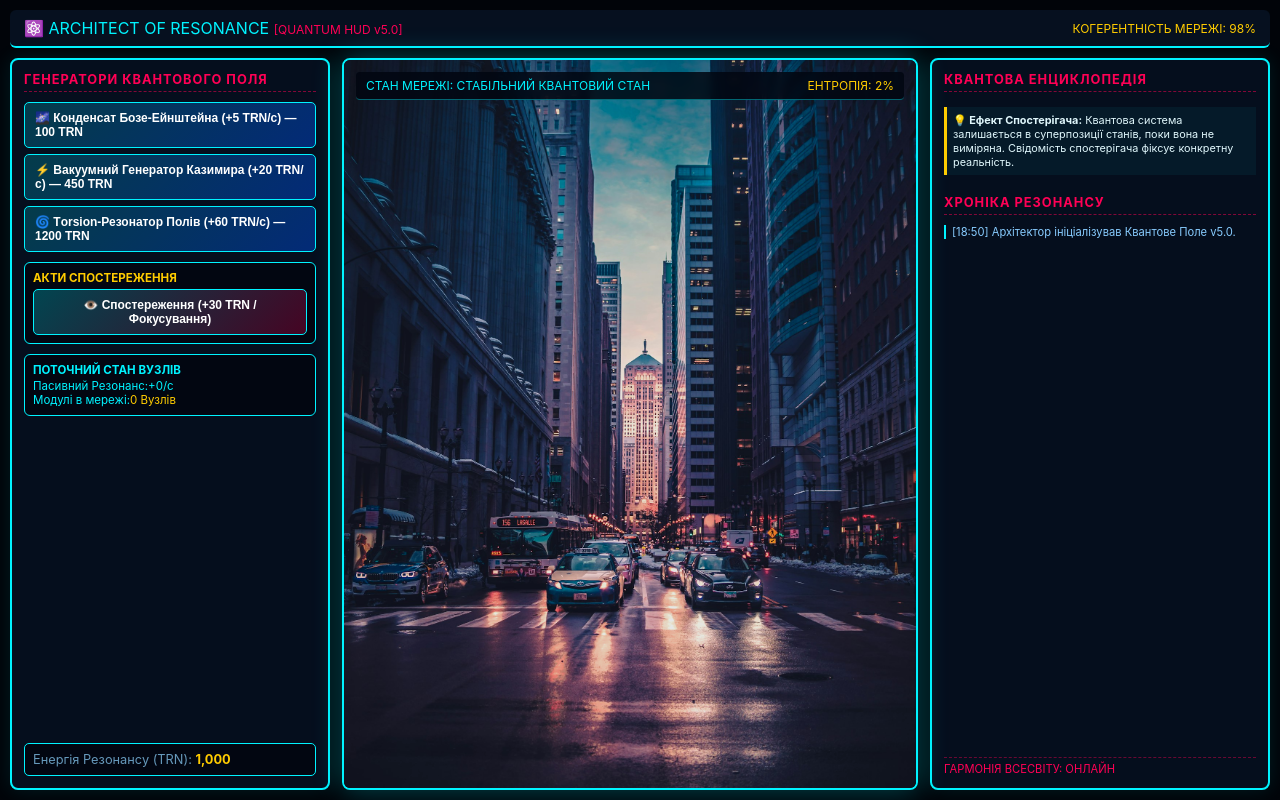
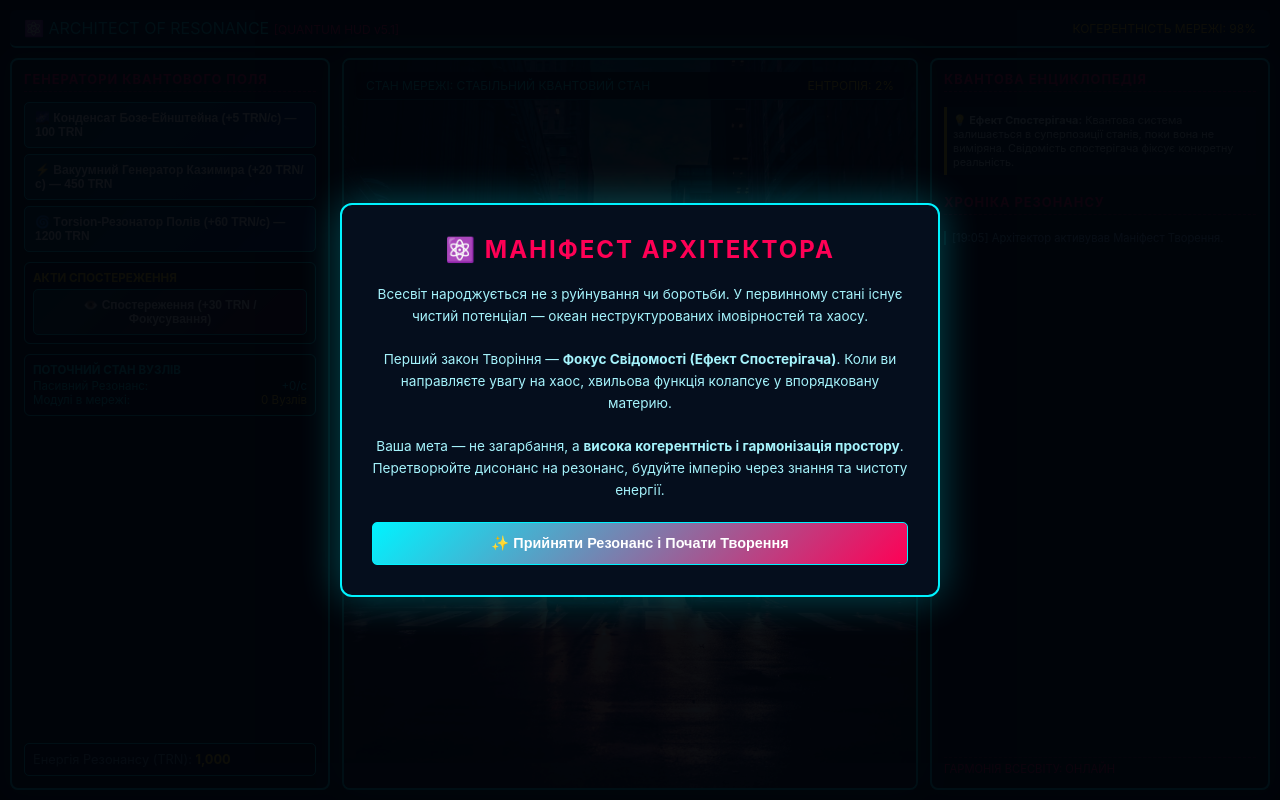
Before and after one commit to tymo1003-spec/trine-empire, a website: page public/hud-v5.html in a window 1280 px wide. Drawn offline with Linux system fonts and the light colour scheme.

Commit message:
Fix syntax error and deploy HUD v5.1 with Genesis intro and fixed Chronicle log

```diff
--- a/public/hud-v5.html
+++ b/public/hud-v5.html
@@ -2,7 +2,7 @@
 <html lang="uk">
 <head>
     <meta charset="UTF-8">
-    <title>ARCHITECT OF RESONANCE - HUD v5.0</title>
+    <title>ARCHITECT OF RESONANCE - HUD v5.1</title>
     <style>
         * { box-sizing: border-box; }
         body {
@@ -44,6 +44,12 @@
             box-shadow: 0 0 20px rgba(0, 243, 255, 0.1);
             overflow-y: auto;
         }
+        .right-panel {
+            display: flex;
+            flex-direction: column;
+            height: 100%;
+            overflow: hidden;
+        }
         .panel-title {
             font-size: 0.8rem;
             color: #ff0055;
@@ -75,8 +81,6 @@
             padding: 8px;
             font-size: 0.72rem;
         }
-
-        /* ПАНОРАМА ТА КВАНТОВИЙ ШУМ */
         .city-container {
             position: relative;
             display: flex;
@@ -94,7 +98,6 @@
             background: url('/assets/megacity.jpg') center/cover no-repeat;
             z-index: 0;
             filter: contrast(1.15) brightness(0.9);
-            transition: filter 0.5s ease;
         }
         .quantum-noise {
             position: absolute;
@@ -123,8 +126,6 @@
             padding: 6px 10px;
             border-radius: 4px;
         }
-
-        /* МІНІ-ГРА ГАРМОНІЗАЦІЇ */
         .dissonance-panel {
             position: absolute;
             bottom: 20px;
@@ -140,7 +141,6 @@
             box-shadow: 0 0 20px rgba(255, 0, 85, 0.5);
         }
         .dissonance-panel.active { display: block; }
-
         .slider-container {
             margin: 10px 0;
             display: flex;
@@ -148,10 +148,15 @@
             gap: 10px;
         }
         input[type=range] { flex: 1; }
-
         .chronicle-log {
-            font-size: 0.7rem; color: #88ccff; overflow-y: auto; flex: 1;
-            display: flex; flex-direction: column; gap: 5px; max-height: 140px;
+            font-size: 0.7rem;
+            color: #88ccff;
+            overflow-y: auto;
+            flex: 1;
+            display: flex;
+            flex-direction: column;
+            gap: 5px;
+            margin-top: 6px;
         }
         .log-item { border-left: 2px solid #00f3ff; padding-left: 6px; }
         .encyclopedia-card {
@@ -161,17 +166,52 @@
             margin-top: 5px;
             font-size: 0.68rem;
             color: #e0f7fc;
+            flex-shrink: 0;
         }
+        .intro-overlay {
+            position: fixed;
+            top: 0; left: 0; width: 100%; height: 100%;
+            background: rgba(1, 4, 9, 0.95);
+            z-index: 100;
+            display: flex;
+            justify-content: center;
+            align-items: center;
+            padding: 20px;
+        }
+        .intro-card {
+            background: #050e1d;
+            border: 2px solid #00f3ff;
+            border-radius: 12px;
+            padding: 30px;
+            max-width: 600px;
+            text-align: center;
+            box-shadow: 0 0 40px rgba(0, 243, 255, 0.3);
+        }
+        .intro-card h2 { color: #ff0055; margin-top: 0; letter-spacing: 2px; }
+        .intro-card p { font-size: 0.85rem; color: #a5f3fc; line-height: 1.6; margin-bottom: 20px; }
     </style>
 </head>
 <body>
+    <div class="intro-overlay" id="introModal">
+        <div class="intro-card">
+            <h2>⚛️ МАНІФЕСТ АРХІТЕКТОРА</h2>
+            <p>
+                Всесвіт народжується не з руйнування чи боротьби. У первинному стані існує чистий потенціал — океан неструктурованих імовірностей та хаосу.<br><br>
+                Перший закон Творіння — <b>Фокус Свідомості (Ефект Спостерігача)</b>. Коли ви направляєте увагу на хаос, хвильова функція колапсує у впорядковану материю.<br><br>
+                Ваша мета — не загарбання, а <b>висока когерентність і гармонізація простору</b>. Перетворюйте дисонанс на резонанс, будуйте імперію через знання та чистоту енергії.
+            </p>
+            <button id="startGenesisBtn" style="width: 100%; text-align: center; padding: 12px; background: linear-gradient(135deg, #00f3ff, #ff0055); color: #fff; font-size: 0.9rem;">
+                ✨ Прийняти Резонанс і Почати Творення
+            </button>
+        </div>
+    </div>
+
     <header>
-        <div>⚛️ ARCHITECT OF RESONANCE <span style="color: #ff0055; font-size: 0.75rem;">[QUANTUM HUD v5.0]</span></div>
+        <div>⚛️ ARCHITECT OF RESONANCE <span style="color: #ff0055; font-size: 0.75rem;">[QUANTUM HUD v5.1]</span></div>
         <div style="font-size: 0.75rem; color: #ffcc00;">КОГЕРЕНТНІСТЬ МЕРЕЖІ: <span id="coherenceVal">98%</span></div>
     </header>
 
     <div class="main-layout">
-        <!-- ЛІВА КОЛОНКА: ГЕНЕРАТОРИ НЕГЕНТРОПІЇ -->
         <div class="panel">
             <div class="panel-title">ГЕНЕРАТОРИ КВАНТОВОГО ПОЛЯ</div>
             <div style="display: flex; flex-direction: column; gap: 6px;">
@@ -189,8 +229,8 @@
 
             <div class="widget-box">
                 <div style="color:#00f3ff; font-weight:bold; margin-bottom: 2px;">ПОТОЧНИЙ СТАН ВУЗЛІВ</div>
-                <div style="display:flex; justify-style:space-between;"><span>Пасивний Резонанс:</span><span id="incomeRate" style="color:#00f3ff;">+0/с</span></div>
-                <div style="display:flex; justify-style:space-between;"><span>Модулі в мережі:</span><span id="modulesCounter" style="color:#ffcc00;">0 Вузлів</span></div>
+                <div style="display:flex; justify-content:space-between;"><span>Пасивний Резонанс:</span><span id="incomeRate" style="color:#00f3ff;">+0/с</span></div>
+                <div style="display:flex; justify-content:space-between;"><span>Модулі в мережі:</span><span id="modulesCounter" style="color:#ffcc00;">0 Вузлів</span></div>
             </div>
 
             <div style="margin-top: auto; font-size: 0.8rem; color: #6699bb; background: #020611; padding: 8px; border-radius: 5px; border: 1px solid #00f3ff;">
@@ -198,7 +238,6 @@
             </div>
         </div>
 
-        <!-- ЦЕНТР: ПАНОРАМА ТА МІНІ-ГРА ГАРМОНІЗАЦІЇ -->
         <div class="city-container">
             <div class="city-viewport" id="viewport"></div>
             <div class="quantum-noise" id="quantumNoise"></div>
@@ -208,12 +247,11 @@
                 <span style="color: #ffcc00;">ЕНТРОПІЯ: <span id="entropyVal">2%</span></span>
             </div>
 
-            <!-- Інтерактивна панель боротьби з дисонансом -->
             <div class="dissonance-panel" id="dissonancePanel">
                 <div style="color:#ff0055; font-weight:bold; font-size:0.8rem;">⚠️ ДЕСТРУКТИВНИЙ ФАЗОВИЙ ЗСУВ</div>
                 <div style="font-size:0.7rem; margin-top:4px; color:#e0f7fc;">Підлаштуйте частоту резонатора для погашення дисонансу:</div>
                 <div class="slider-container">
-                    <span style="font-size:0.7rem;">432 Hz</span>
+                    <span style="font-size:0.7rem;">400 Hz</span>
                     <input type="range" id="freqSlider" min="400" max="500" value="410">
                     <span style="font-size:0.7rem;">Ціль: <span id="targetFreq">468</span> Hz</span>
                 </div>
@@ -221,8 +259,7 @@
             </div>
         </div>
 
-        <!-- ПРАВА КОЛОНКА: КВАНТОВА ЕНЦИКЛОПЕДІЯ -->
-        <div class="panel">
+        <div class="panel right-panel">
             <div class="panel-title">КВАНТОВА ЕНЦИКЛОПЕДІЯ</div>
             <div id="encyclopediaBox">
                 <div class="encyclopedia-card">
@@ -232,10 +269,10 @@
 
             <div class="panel-title" style="margin-top: 10px;">ХРОНІКА РЕЗОНАНСУ</div>
             <div class="chronicle-log" id="chronicleLog">
-                <div class="log-item">[18:50] Архітектор ініціалізував Квантове Поле v5.0.</div>
+                <div class="log-item">[19:05] Архітектор активував Маніфест Творення.</div>
             </div>
 
-            <div style="font-size: 0.7rem; color: #ff0055; border-top: 1px dashed rgba(255,0,85,0.4); padding-top: 4px; margin-top: auto;">
+            <div style="font-size: 0.7rem; color: #ff0055; border-top: 1px dashed rgba(255,0,85,0.4); padding-top: 4px; margin-top: auto; flex-shrink: 0;">
                 ГАРМОНІЯ ВСЕСВІТУ: ОНЛАЙН
             </div>
         </div>
@@ -254,7 +291,11 @@
         const incomeRate = document.getElementById('incomeRate');
         const modulesCounter = document.getElementById('modulesCounter');
         const chronicleLog = document.getElementById('chronicleLog');
-        const encyclopediaBox = document.getElementById('encyclopediaBox');
+
+        document.getElementById('startGenesisBtn').addEventListener('click', () => {
+            document.getElementById('introModal').style.display = 'none';
+            addLog("✨ Пролог завершено. Почався процес Активного Творення і гармонізації.");
+        });
 
         function addLog(text) {
             const time = new Date().toTimeString().split(' ')[0].substring(0, 5);
@@ -281,7 +322,6 @@
             updateUI();
         }, 100);
 
-        // Випадковий Квантовий Дисонанс кожні 30 секунд
         setInterval(() => {
             if (Math.random() > 0.4 && !document.getElementById('dissonancePanel').classList.contains('active')) {
                 triggerDissonance();
```
